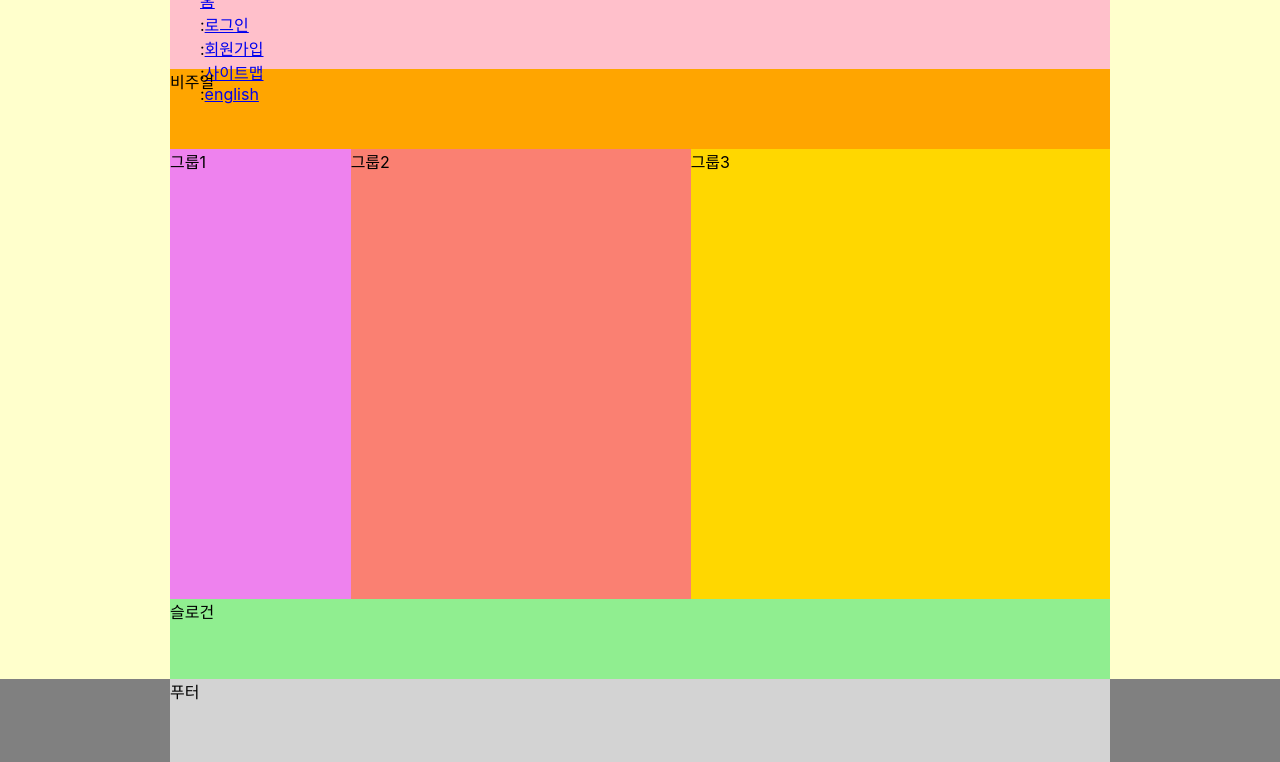
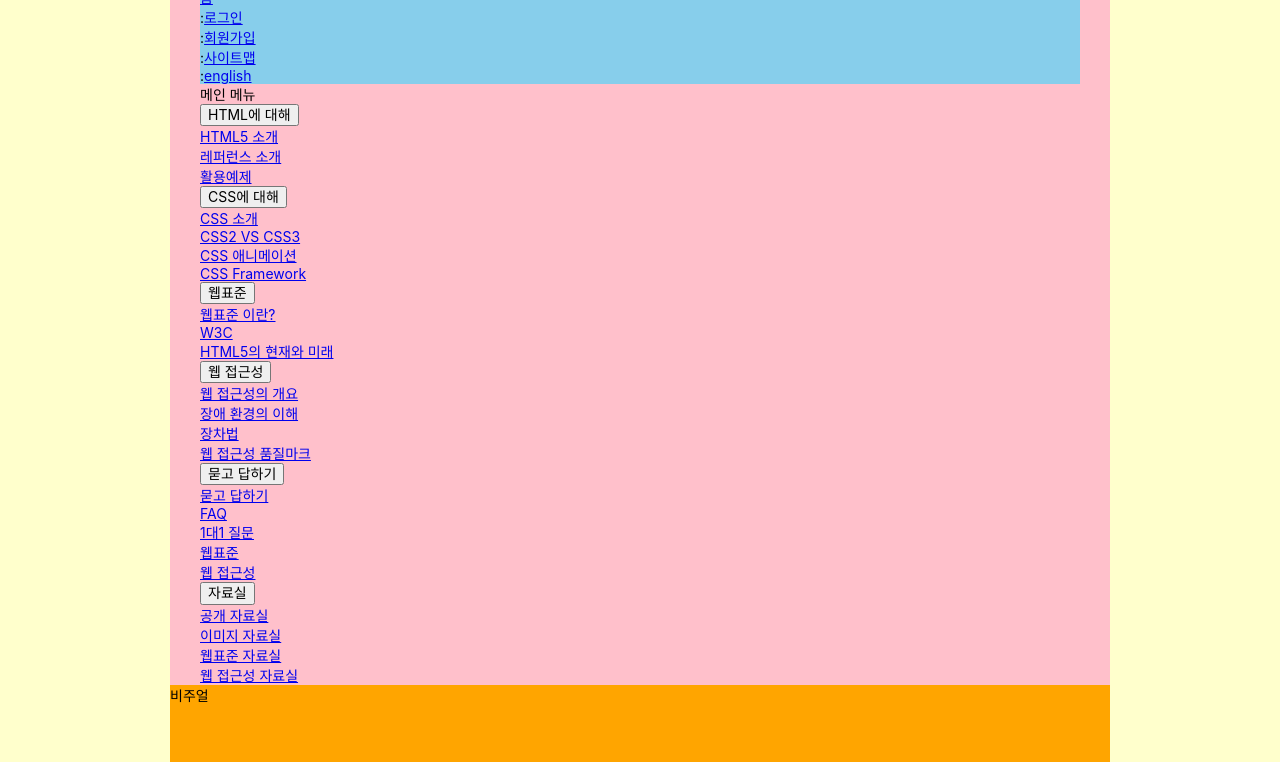
Before and after one commit to hayeonn2/HTML5, a website: page index.html in a window 1280 px wide. Shown: the part 51-813 px from the top of the page. Drawn offline with Linux system fonts and the light colour scheme; a web font is replaced by a local one.

Commit message:
헤더부분 레이아웃 실습중

```diff
--- a/index.html
+++ b/index.html
@@ -14,24 +14,6 @@
     <link rel="stylesheet" href="./styles/style.css" />
   </head>
   <body>
-    <!--
-    * header : header.header
-    <header class="header">헤더</header>
-
-    * visual : div.visual || .visual
-    <div class="visual">비주얼</div>
-
-    * main : main.main
-    <main class="main">메인</main>
-
-    * slogan : article.slogan
-    <article class="slogan">슬로건</article>
-
-    * footer : footer.footer
-    <footer class="footer">푸터</footer>
-    -->
-
-    <!-- header.header+div.visual+main.main+article.slogan+footer.footer -->
     <header class="header">
       <h1 class="logo">
         <a href="./index-complete.html">
@@ -58,6 +40,110 @@
           ><a href="/">english</a>
         </li>
       </ul>
+      <nav class="navigation">
+        <h2 class="a11y-hidden">메인 메뉴</h2>
+        <ul class="menu">
+          <li class="menu-item is-active">
+            <button type="button" class="menu-button">HTML에 대해</button>
+            <ul class="sub-menu menu-html">
+              <li>
+                <a href="/">HTML5 소개</a>
+              </li>
+              <li>
+                <a href="/">레퍼런스 소개</a>
+              </li>
+              <li>
+                <a href="/">활용예제</a>
+              </li>
+            </ul>
+          </li>
+          <li class="menu-item">
+            <button type="button" class="menu-button">CSS에 대해</button>
+            <ul class="sub-menu menu-css">
+              <li>
+                <a href="/">CSS 소개</a>
+              </li>
+              <li>
+                <a href="/">CSS2 VS CSS3</a>
+              </li>
+              <li>
+                <a href="/">CSS 애니메이션</a>
+              </li>
+              <li>
+                <a href="/">CSS Framework</a>
+              </li>
+            </ul>
+          </li>
+          <li class="menu-item">
+            <button type="button" class="menu-button">웹표준</button>
+            <ul class="sub-menu menu-standards">
+              <li>
+                <a href="/">웹표준 이란?</a>
+              </li>
+              <li>
+                <a href="/">W3C</a>
+              </li>
+              <li>
+                <a href="/">HTML5의 현재와 미래</a>
+              </li>
+            </ul>
+          </li>
+          <li class="menu-item">
+            <button type="button" class="menu-button">웹 접근성</button>
+            <ul class="sub-menu menu-accessibility">
+              <li>
+                <a href="/">웹 접근성의 개요</a>
+              </li>
+              <li>
+                <a href="/">장애 환경의 이해</a>
+              </li>
+              <li>
+                <a href="/">장차법</a>
+              </li>
+              <li>
+                <a href="/">웹 접근성 품질마크</a>
+              </li>
+            </ul>
+          </li>
+          <li class="menu-item">
+            <button type="button" class="menu-button">묻고 답하기</button>
+            <ul class="sub-menu menu-qna">
+              <li>
+                <a href="/">묻고 답하기</a>
+              </li>
+              <li>
+                <a href="/">FAQ</a>
+              </li>
+              <li>
+                <a href="/">1대1 질문</a>
+              </li>
+              <li>
+                <a href="/">웹표준</a>
+              </li>
+              <li>
+                <a href="/">웹 접근성</a>
+              </li>
+            </ul>
+          </li>
+          <li class="menu-item">
+            <button type="button" class="menu-button">자료실</button>
+            <ul class="sub-menu menu-archive">
+              <li>
+                <a href="/">공개 자료실</a>
+              </li>
+              <li>
+                <a href="/">이미지 자료실</a>
+              </li>
+              <li>
+                <a href="/">웹표준 자료실</a>
+              </li>
+              <li>
+                <a href="/">웹 접근성 자료실</a>
+              </li>
+            </ul>
+          </li>
+        </ul>
+      </nav>
     </header>
 
     <div class="visual">비주얼</div>
--- a/styles/style.css
+++ b/styles/style.css
@@ -8,6 +8,10 @@
   box-sizing: border-box;
 }
 
+html {
+  font-size: 10px;
+}
+
 /* 본문스타일 */
 body {
   background: #ffc;
@@ -16,7 +20,10 @@ body {
     "Apple SD Gothic Neo", "Noto Sans KR", "Malgun Gothic", "Apple Color Emoji",
     "Segoe UI Emoji", "Segoe UI Symbol", sans-serif;
   font-weight: 400;
+  font-size: 1.4rem;
 }
+
+/* 숨김 컨텐츠 */
 
 /* 레이아웃 */
 .header,
@@ -31,7 +38,14 @@ body {
 .header {
   background: pink;
   padding: 0 30px;
-  height: 15vh;
+}
+
+.member {
+  background-color: skyblue;
+}
+
+.logo {
+  background-color: lime;
 }
 
 /* 비주얼 */
```
